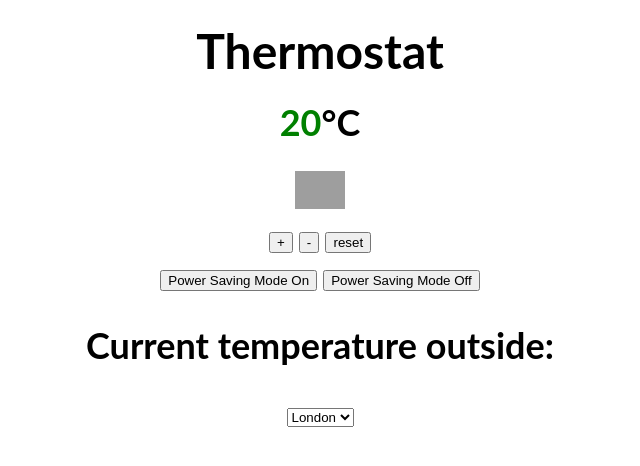
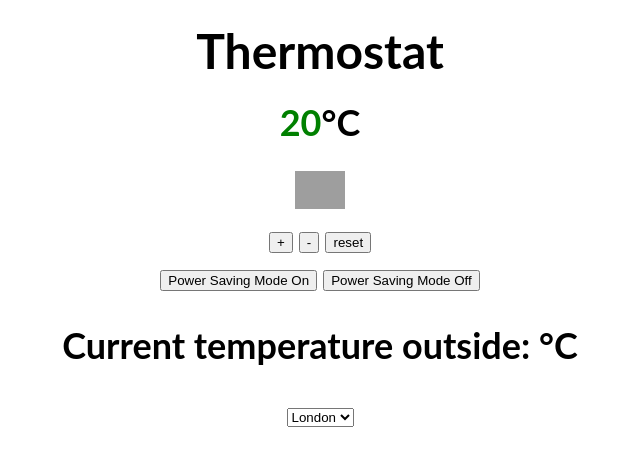
Before and after one commit to natyeo/thermostat, a plain HTML site: page index.html in a window 1280 px wide. Shown: the whole page, without its empty margins (320-960 px from the left). Drawn offline with nearby package versions, Linux system fonts and the light colour scheme; no server answers; grey boxes are pictures that could not be loaded.

Commit message:
Update index.html
Add ˚C to outside temperature

```diff
--- a/index.html
+++ b/index.html
@@ -27,7 +27,7 @@
   </div>
 
     <section>
-      <h1> Current temperature outside: <span id="current-temp"></span></h1>
+      <h1> Current temperature outside: <span id="current-temp"></span>&deg;C</h1>
       <select id="current-city">
         <option value="london">London</option>
         <option value="Paris">Paris</option>
```
